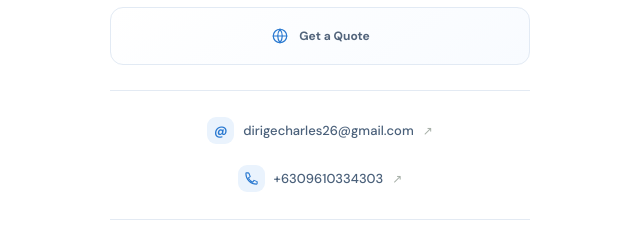
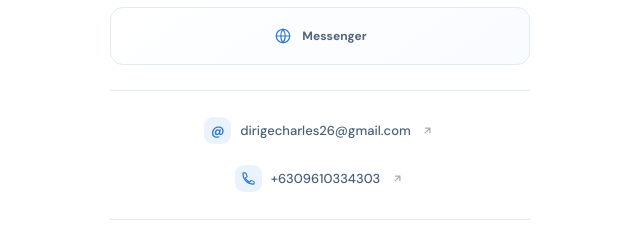
Before and after one commit to JAblanco03/byd-charles-dirige, a plain HTML site: page index.html in a window 1280 px wide. Shown: the part 1241-1478 px from the top of the page, 320-960 px from the left. Drawn offline with Linux system fonts and the light colour scheme.

Commit message:
Add files via upload

```diff
--- a/index.html
+++ b/index.html
@@ -95,7 +95,7 @@
                 <span class="action-icon" aria-hidden="true">
                   <svg viewBox="0 0 24 24"><circle cx="12" cy="12" r="9" /><path d="M3 12h18M12 3a15 15 0 0 1 0 18m0-18a15 15 0 0 0 0 18" /></svg>
                 </span>
-                <span>Get a Quote</span>
+                <span>Messenger</span>
               </a>
             </div>
 
@@ -103,7 +103,11 @@
               <a id="email-detail">
                 <span class="detail-icon" aria-hidden="true">@</span>
                 <span id="email-text"></span>
-                <span class="detail-arrow" aria-hidden="true">↗</span>
+                <span class="detail-arrow" aria-hidden="true">
+                  <svg viewBox="0 0 16 16">
+                    <path d="M5 11 11 5M5.5 5H11v5.5" />
+                  </svg>
+                </span>
               </a>
               <a id="phone-detail">
                 <span class="detail-icon detail-phone" aria-hidden="true">
@@ -112,7 +116,11 @@
                   </svg>
                 </span>
                 <span id="phone-text"></span>
-                <span class="detail-arrow" aria-hidden="true">↗</span>
+                <span class="detail-arrow" aria-hidden="true">
+                  <svg viewBox="0 0 16 16">
+                    <path d="M5 11 11 5M5.5 5H11v5.5" />
+                  </svg>
+                </span>
               </a>
             </div>
 
--- a/script.js
+++ b/script.js
@@ -3,7 +3,7 @@ const contact = {
   title: "Sales Consultant",
   phone: "+6309610334303",
   email: "dirigecharles26@gmail.com",
-  url: "https://bydcarsphilippines.com/all-vehicles",
+  url: "https://www.messenger.com/e2ee/t/25083185537963617",
   location: "BYD Cordon, Isabela",
   bio: "For BYD unit inquiries, assistance, and other concerns, kindly look for Charles David Dirige at BYD Cordon, Isabela. Feel free to reach out for assistance regarding BYD units, features, services, and other related inquiries.",
   socials: [
--- a/styles.css
+++ b/styles.css
@@ -561,8 +561,22 @@ h1 {
 }
 
 .detail-arrow {
+  display: grid;
+  width: 16px;
+  height: 16px;
+  flex: 0 0 16px;
+  place-items: center;
   color: #a7b0a8;
-  font-size: 12px;
+}
+
+.detail-arrow svg {
+  width: 13px;
+  height: 13px;
+  fill: none;
+  stroke: currentColor;
+  stroke-linecap: round;
+  stroke-linejoin: round;
+  stroke-width: 1.5;
 }
 
 .social-section {
```
Also changed, not shown: 1 other file.
